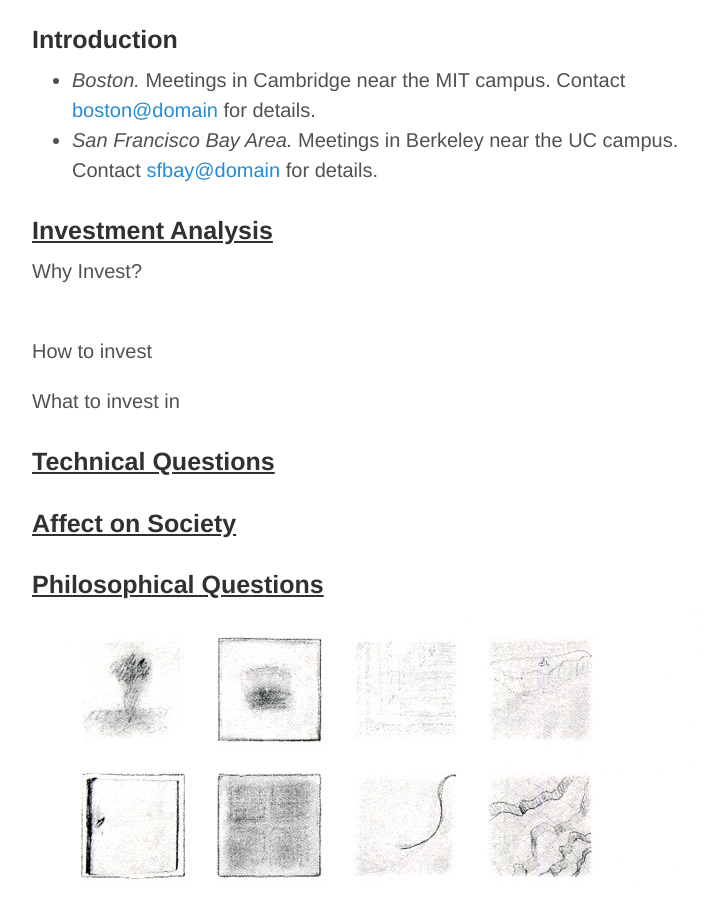
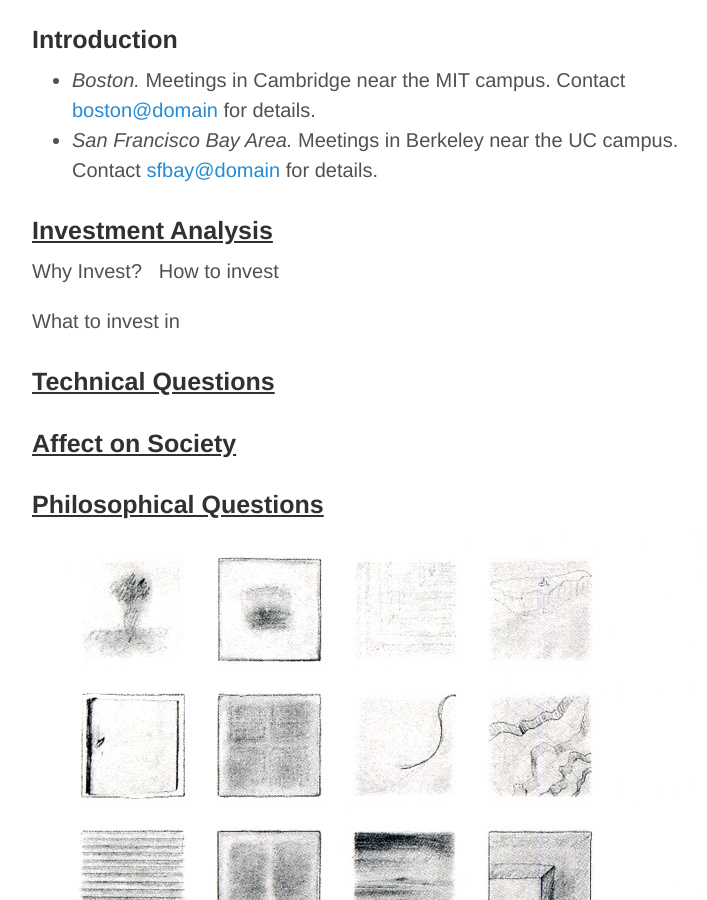
Before and after one commit to Cryptoeconomics/cryptoeconomics.github.io, a Jekyll site: the page built from index.html, in a window 1280 px wide and 900 px high, scrolled down 847 px. Shown: the whole window, without its empty margins (258-965 px from the left). Built offline with Jekyll 4.4.1, drawn with Linux system fonts in a browser that asks for light colours.

Commit message:
add space

```diff
--- a/index.html
+++ b/index.html
@@ -22,7 +22,7 @@ title: Home
 
 <h3 id="mailing-list"><u>Investment Analysis</u></h3>
 
-<p>Why Invest?</p>  &nbsp <p>How to invest</p>
+<p>Why Invest? &nbsp How to invest</p>
 <p>What to invest in</p>
 
 <h3 id="mailing-list"><u>Technical Questions</u></h3>
```
